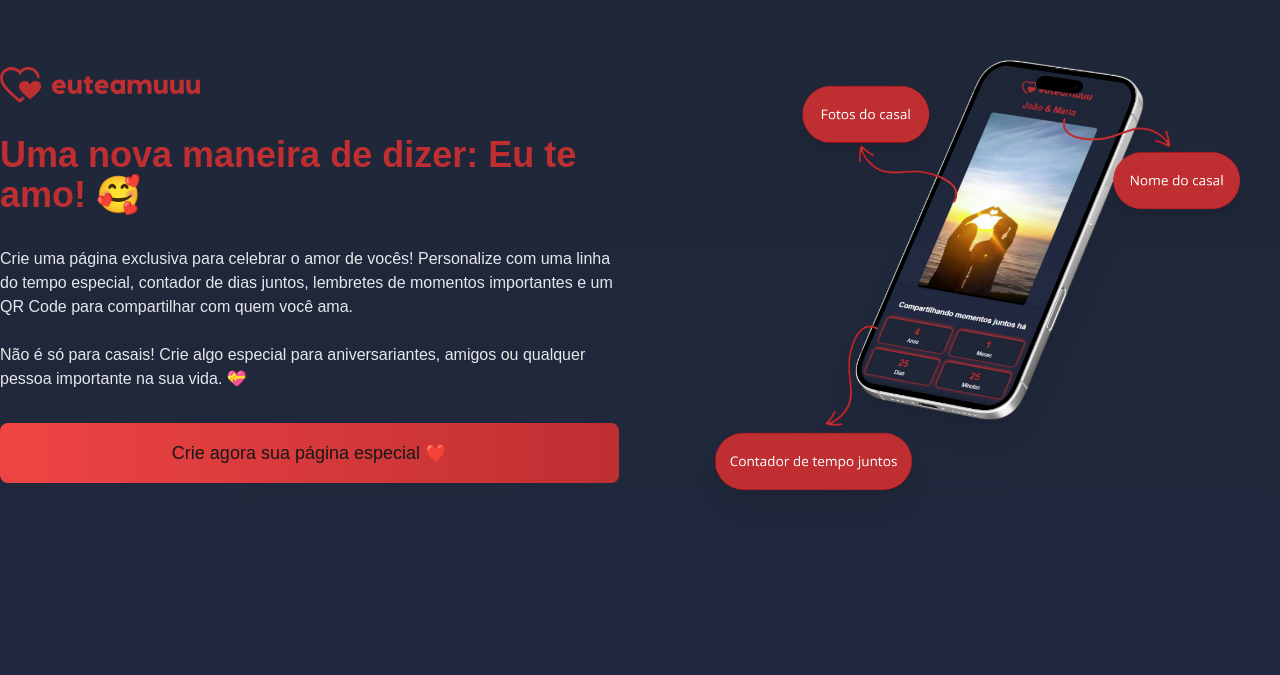
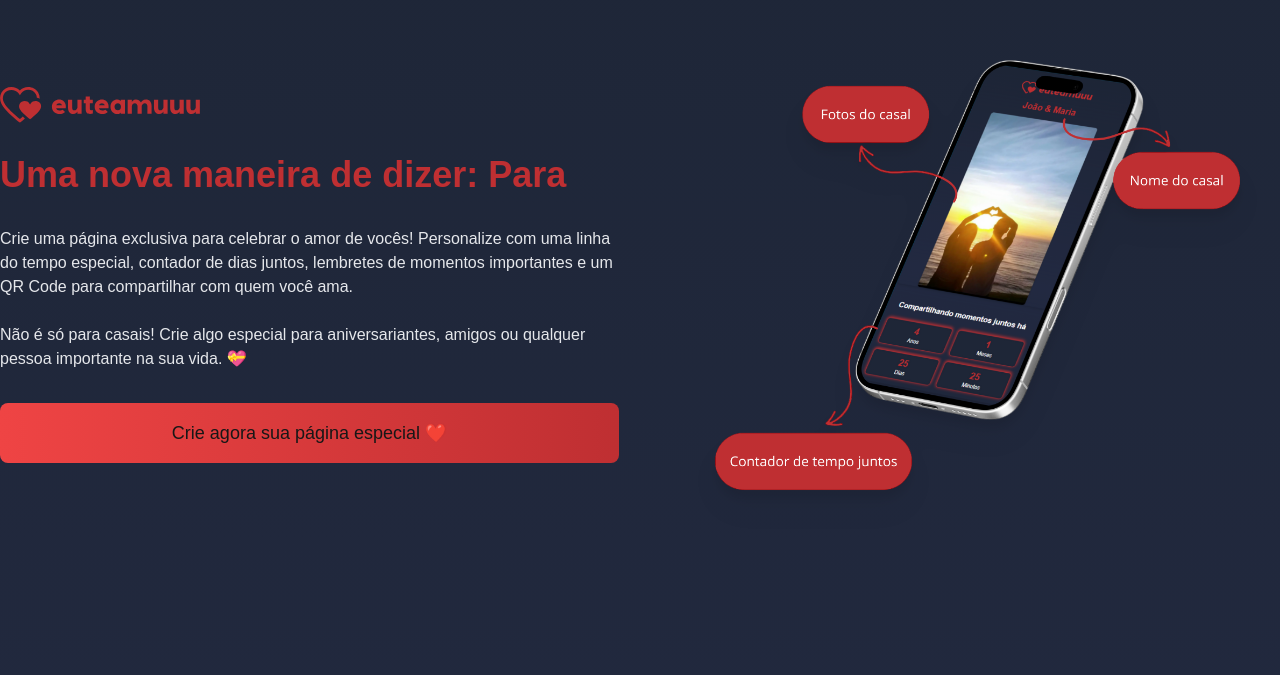
Before and after one commit to tiago-dias-laureano/euteamuuu, a Next.js app: page / in a window 1280 px wide. Shown: the part 125-800 px from the top of the page. Built offline with nearby package versions, Linux system fonts and the light colour scheme.

Commit message:
refactoring and add news functions

```diff
--- /dev/null
+++ b/app/(routes)/auth/page.tsx
@@ -0,0 +1,8 @@
+// pages/index.tsx
+import AuthForm from "../../components/AuthForm";
+
+const IndexPage = () => {
+  return <AuthForm />;
+};
+
+export default IndexPage;
--- a/app/auth/page.tsx
+++ b/app/components/AuthForm.tsx
@@ -1,17 +1,21 @@
 "use client";
+import { useState } from "react";
+import { useRouter } from "next/navigation";
+import supabase from "../supabase";
+import Logo from "./Logo";
+import useSessionCheck from "../hooks/useSessionCheck";
 
-import { useState } from "react";
-import Logo from "../components/Logo";
-import supabase from "../supabase";
-
-export default function AuthForm() {
-  const [isRegister, setIsRegister] = useState(false); // Alternar entre registro e login
+const AuthForm = () => {
+  const [isRegister, setIsRegister] = useState(false);
   const [email, setEmail] = useState("");
   const [name, setName] = useState("");
   const [password, setPassword] = useState("");
   const [loading, setLoading] = useState(false);
   const [error, setError] = useState("");
   const [success, setSuccess] = useState("");
+  const router = useRouter();
+
+  useSessionCheck();
 
   const handleSubmit = async (e: React.FormEvent) => {
     e.preventDefault();
@@ -34,9 +38,7 @@ export default function AuthForm() {
 
         if (profileError) throw profileError;
 
-        setSuccess(
-          "Conta criada com sucesso! Verifique seu e-mail para confirmar."
-        );
+        setSuccess("Conta criada com sucesso! Faça seu login.");
       } else {
         const { error: signInError } = await supabase.auth.signInWithPassword({
           email,
@@ -44,6 +46,7 @@ export default function AuthForm() {
         });
         if (signInError) throw signInError;
         setSuccess("Login realizado com sucesso!");
+        router.push("/dashboard");
       }
     } catch (error) {
       if (error instanceof Error) {
@@ -57,7 +60,7 @@ export default function AuthForm() {
   return (
     <div className="min-h-screen flex items-center justify-center bg-gradient-to-b from-[#1E2637] via-[#232A42] to-[#1E2637] p-4">
       <div className="max-w-md w-full bg-[#2A3445] p-6 rounded-lg shadow-lg">
-        <div className=" flex justify-center py-4">
+        <div className="flex justify-center py-4">
           <Logo size="s" />
         </div>
         <h2 className="text-xl font-semibold text-center text-white">
@@ -136,4 +139,6 @@ export default function AuthForm() {
       </div>
     </div>
   );
-}
+};
+
+export default AuthForm;
--- a/app/components/CardsSection.tsx
+++ b/app/components/CardsSection.tsx
@@ -20,7 +20,6 @@ export default function CardsSection() {
       </div>
 
       <div className="grid grid-cols-1 md:grid-cols-4 gap-6 mt-8">
-        {/* Etapa 1 */}
         <Card
           Icon={LuPencil}
           title="1. Registre-se"
@@ -28,7 +27,6 @@ export default function CardsSection() {
           className="rounded-lg shadow-lg border border-gray-200 hover:shadow-2xl transition-shadow duration-300"
         />
 
-        {/* Etapa 2 */}
         <Card
           Icon={LuStar}
           title="2. Escolha seu plano"
@@ -36,7 +34,6 @@ export default function CardsSection() {
           className="rounded-lg shadow-lg border border-gray-200 hover:shadow-2xl transition-shadow duration-300"
         />
 
-        {/* Etapa 3 */}
         <Card
           Icon={LuFormInput}
           title="3. Personalize sua página"
@@ -44,7 +41,6 @@ export default function CardsSection() {
           className="rounded-lg shadow-lg border border-gray-200 hover:shadow-2xl transition-shadow duration-300"
         />
 
-        {/* Etapa 4 */}
         <Card
           Icon={LuShare2}
           title="4. Compartilhe o amor"
--- a/app/components/Hero.tsx
+++ b/app/components/Hero.tsx
@@ -1,10 +1,53 @@
 "use client";
+import { useEffect, useState } from "react";
 import Logo from "./Logo";
 import Phone from "./Phone";
 import { useRouter } from "next/navigation";
 
 export default function Hero() {
   const { push } = useRouter();
+
+  const phrases = ["Eu te amo! 🥰", "Parabéns! 🎁", "Eu te adoro! 💖"];
+
+  const [currentPhraseIndex, setCurrentPhraseIndex] = useState(0);
+  const [displayedText, setDisplayedText] = useState("");
+
+  useEffect(() => {
+    let typingTimeout: NodeJS.Timeout;
+    let deletingTimeout: NodeJS.Timeout;
+    let currentText = "";
+    const fullText = phrases[currentPhraseIndex];
+    let charIndex = 0;
+
+    const type = () => {
+      if (charIndex < fullText.length) {
+        currentText += fullText[charIndex];
+        setDisplayedText(currentText);
+        charIndex++;
+        typingTimeout = setTimeout(type, 200);
+      } else {
+        deletingTimeout = setTimeout(() => deleteText(), 2000);
+      }
+    };
+
+    const deleteText = () => {
+      if (currentText.length > 0) {
+        currentText = currentText.slice(0, -1);
+        setDisplayedText(currentText);
+        deletingTimeout = setTimeout(deleteText, 50);
+      } else {
+        setCurrentPhraseIndex((prevIndex) => (prevIndex + 1) % phrases.length);
+      }
+    };
+
+    type();
+
+    return () => {
+      clearTimeout(typingTimeout);
+      clearTimeout(deletingTimeout);
+    };
+  }, [currentPhraseIndex]);
+
   return (
     <header className="min-h-screen flex flex-col justify-center container mx-auto">
       <div className="flex flex-col md:flex-row items-center md:justify-between">
@@ -12,7 +55,7 @@ export default function Hero() {
           <Logo />
 
           <h1 className="text text-3xl md:text-4xl text-center md:text-left font-bold text-[#BF2F32]">
-            Uma nova maneira de dizer: Eu te amo! 🥰
+            Uma nova maneira de dizer: <span>{displayedText}</span>
           </h1>
 
           <div className="description text-center md:text-left text-gray-200 mt-4">
--- a/app/components/PlanCard.tsx
+++ b/app/components/PlanCard.tsx
@@ -15,8 +15,8 @@ export default function PlanCard({
   isPopular,
 }: PlanCardProps) {
   const { push } = useRouter();
-  function handleClickButton(id: number) {
-    push(`/auth/${id}`);
+  function handleClickButton() {
+    push(`/auth`);
   }
   return (
     <div
@@ -45,10 +45,7 @@ export default function PlanCard({
         </ul>
       </div>
       <button
-        onClick={() => {
-          const id = isPopular ? 1 : 0;
-          handleClickButton(id);
-        }}
+        onClick={handleClickButton}
         className="bg-red-500 text-white mt-6 py-2 px-4 rounded-lg"
       >
         Assine agora
--- /dev/null
+++ b/app/hooks/useSessionCheck.ts
@@ -0,0 +1,23 @@
+import { useEffect } from "react";
+import { useRouter } from "next/navigation";
+import supabase from "../supabase";
+
+const useSessionCheck = () => {
+  const router = useRouter();
+
+  useEffect(() => {
+    const checkSession = async () => {
+      const {
+        data: { session },
+      } = await supabase.auth.getSession();
+      if (session) {
+        router.push("/dashboard");
+      }
+    };
+    checkSession();
+  }, [router]);
+
+  return;
+};
+
+export default useSessionCheck;
```
Also changed, not shown: app/(routes)/[slug]/page.tsx (renamed from app/[slug]/page.tsx, +6 -6 lines), app/(routes)/create/page.tsx (renamed from app/create/page.tsx).
